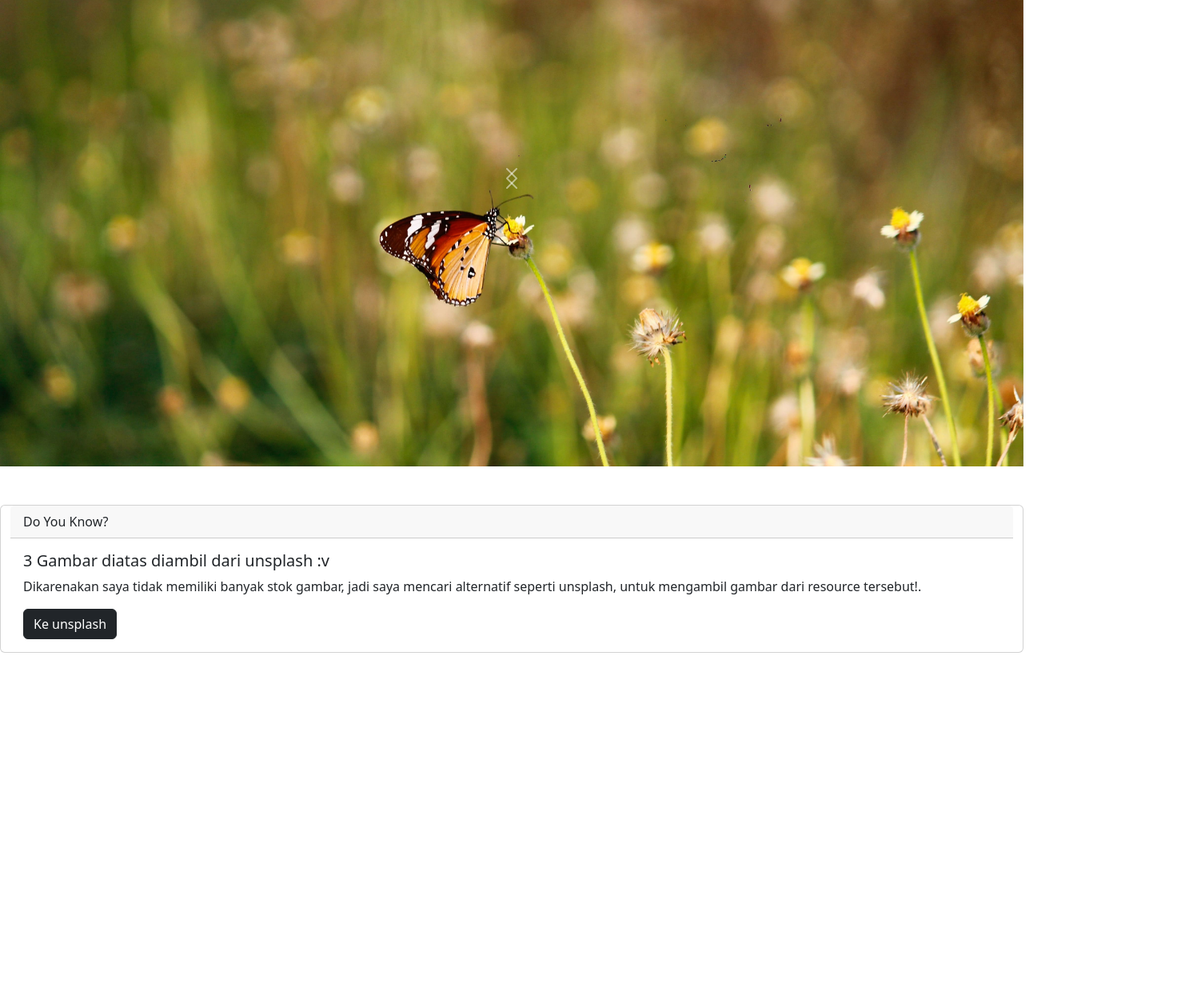
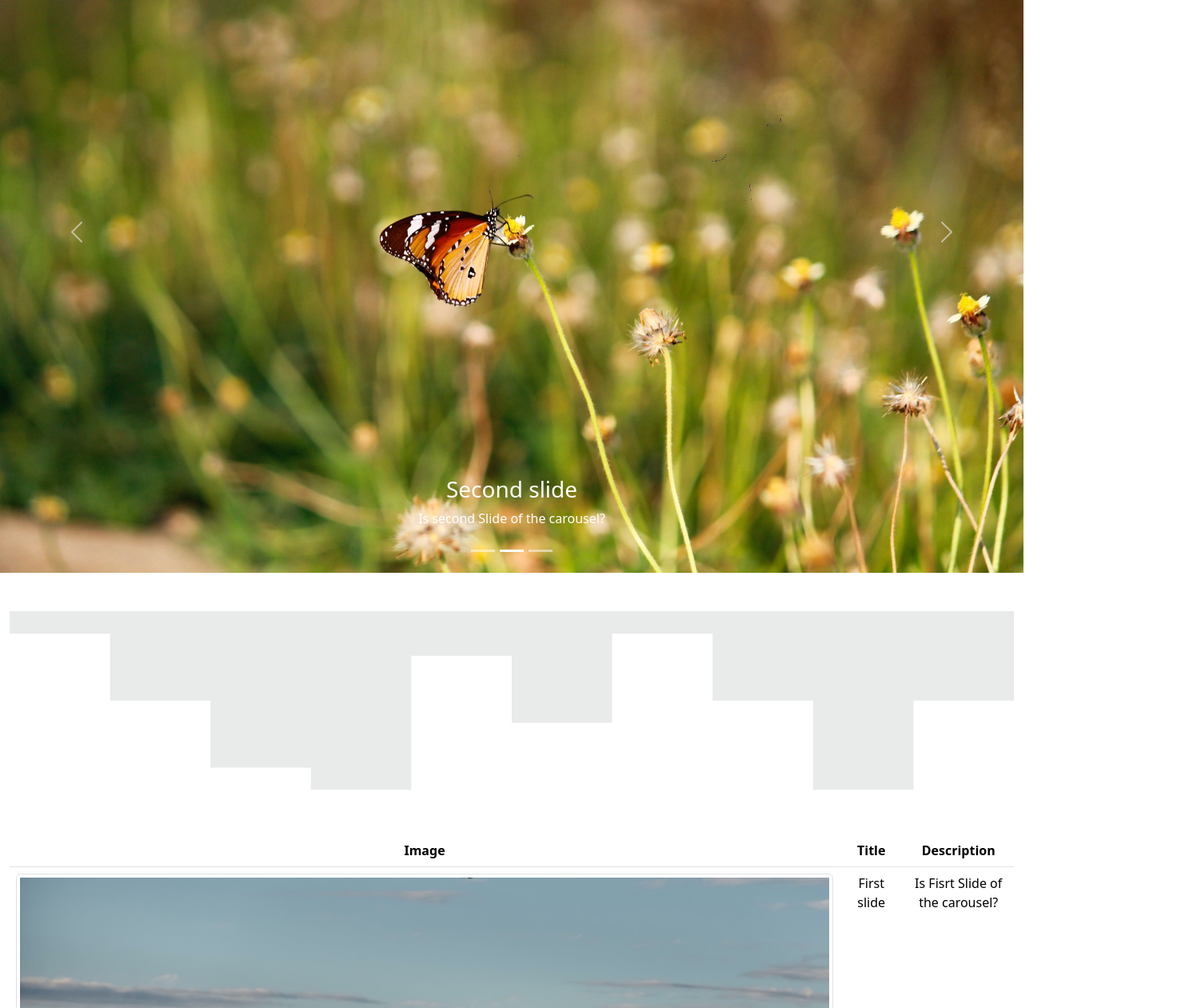
Before and after one commit to RidwanXyZ/myreactapp, a React (Create React App) app: page / in a window 1280 px wide. Shown: the part 193-1453 px from the top of the page at 80% size, 1472 px wide, since content can reach past the window. Before the commit the page ends 1009 px from the top, so only its background shows below. Built offline with nearby package versions, Linux system fonts and the light colour scheme.

Commit message:
huuhuhuhhh anja

```diff
--- a/package.json
+++ b/package.json
@@ -11,6 +11,7 @@
     "react-bootstrap": "^2.7.4",
     "react-dom": "^18.2.0",
     "react-scripts": "5.0.1",
+    "styled-component": "^2.8.0",
     "web-vitals": "^2.1.4"
   },
   "scripts": {
--- a/public/index.html
+++ b/public/index.html
@@ -2,14 +2,14 @@
 <html lang="en">
   <head>
     <meta charset="utf-8" />
-    <link rel="icon" href="%PUBLIC_URL%/favicon.ico" />
+    <link rel="icon" href="%PUBLIC_URL%/img/img3.png" />
     <meta name="viewport" content="width=device-width, initial-scale=1" />
     <meta name="theme-color" content="#000000" />
     <meta
       name="description"
-      content="Web site created using create-react-app"
+      content="Suka suka lu aja dah bang, capek gua"
     />
-    <link rel="apple-touch-icon" href="%PUBLIC_URL%/logo192.png" />
+    <link rel="apple-touch-icon" href="%PUBLIC_URL%/img/img3.png" />
     <!--
       manifest.json provides metadata used when your web app is installed on a
       user's mobile device or desktop. See https://developers.google.com/web/fundamentals/web-app-manifest/
@@ -24,7 +24,7 @@
       work correctly both with client-side routing and a non-root public URL.
       Learn how to configure a non-root public URL by running `npm run build`.
     -->
-    <title>React App</title>
+    <title>Ridwan Wiki Saputro | Web</title>
   </head>
   <body>
     <noscript>You need to enable JavaScript to run this app.</noscript>
--- a/src/Home.jsx
+++ b/src/Home.jsx
@@ -1,71 +1,91 @@
-import { Card, Button } from "react-bootstrap";
-import Carousel from "react-bootstrap/Carousel";
-import styled from 'styled-components';
-
-
-
+import { Container, Stack, Carousel, Table, Button } from "react-bootstrap";
+import { useState, useEffect } from "react";
+let API = "https://ridwandev.xyz/api/detik";
 
 export default function Home() {
+  const [detik, setDetik] = useState([]);
+  const [img, setImg] = useState([
+    {
+      src: "/img/img1.jpg",
+      title: "First slide",
+      desc: "Is Fisrt Slide of the carousel?",
+    },
+    {
+      src: "/img/img2.jpg",
+      title: "Second  slide",
+      desc: "Is second  Slide of the carousel?",
+    },
+    {
+      src: "/img/img3.jpg",
+      title: "Third  slide",
+      desc: "Is Third  Slide of the carousel?",
+    },
+  ]);
+
+  // useEffect(() => {
+  //   fetch(API)
+  //     .then((res) => res.json())
+  //     .then((data) => {
+  //       console.log(data);
+  //       setDetik(data);
+  //     })
+  //     .catch((err) => {
+  //       console.log(err);
+  //     });
+  // }, []);
+
   return (
-    <div id="home">
-      <div>
-      <Carousel slide={true} className="ratio ratio-16x9">
-        <Carousel.Item className="mcarousel">
-          <img
-            className="d-block img-fluid"
-            src="/img/img1.jpg"
-            alt="First slide"
-            fluid
-          />
-          <Carousel.Caption>
-            <h3>First slide label</h3>
-            <p>Nulla vitae elit libero, a pharetra augue mollis interdum.</p>
-          </Carousel.Caption>
-        </Carousel.Item>
-        <Carousel.Item className="mcarousel">
-          <img
-            className="d-block img-fluid"
-            src="/img/img2.jpg"
-            alt="Second slide"
-            fluid
-          />
-
-          <Carousel.Caption>
-            <h3>Second slide label</h3>
-            <p>Lorem ipsum dolor sit amet, consectetur adipiscing elit.</p>
-          </Carousel.Caption>
-        </Carousel.Item>
-        <Carousel.Item  className="mcarousel">
-          <img
-            className="d-block img-fluid"
-            src="/img/img3.jpg"
-            alt="Third slide"
-            fluid
-          />
-
-          <Carousel.Caption>
-            <h3>Third slide label</h3>
-            <p>
-              Praesent commodo cursus magna, vel scelerisque nisl consectetur.
-            </p>
-          </Carousel.Caption>
-        </Carousel.Item>
+    <div className="home">
+      <Carousel className="">
+        {img.map((item, index) => (
+          <Carousel.Item key={index}>
+            <img className="d-block w-100" src={item.src} alt={item.title} />
+            <Carousel.Caption>
+              <h3>{item.title}</h3>
+              <p>{item.desc}</p>
+            </Carousel.Caption>
+          </Carousel.Item>
+        ))}
       </Carousel>
-      </div>
-      <br />
-      <br />
-    <Card className="mt-30px container-fluid">
-    {/*Cards */}
-      <Card.Header>Do You Know?</Card.Header>
-      <Card.Body>
-        <Card.Title>3 Gambar diatas diambil dari unsplash :v</Card.Title>
-        <Card.Text>
-            Dikarenakan saya tidak memiliki banyak stok gambar, jadi saya mencari alternatif seperti unsplash, untuk mengambil gambar dari resource tersebut!.
-        </Card.Text>
-        <Button variant="dark">Ke unsplash</Button>
-      </Card.Body>
-    </Card>
+      <Container fluid className="mt-5 text-center">
+        <svg xmlns="http://www.w3.org/2000/svg" viewBox="0 0 1440 320">
+          <path
+            fill="#273036"
+            fillOpacity="0.1"
+            d="M0,160L0,32L144,32L144,128L288,128L288,224L432,224L432,256L576,256L576,64L720,64L720,160L864,160L864,32L1008,32L1008,128L1152,128L1152,256L1296,256L1296,128L1440,128L1440,0L1296,0L1296,0L1152,0L1152,0L1008,0L1008,0L864,0L864,0L720,0L720,0L576,0L576,0L432,0L432,0L288,0L288,0L144,0L144,0L0,0L0,0Z"
+          ></path>
+        </svg>
+        <Stack direction="horizontal">
+          <div className="table">
+            <Table>
+              <thead>
+                <tr>
+                  <th>Image</th>
+                  <th>Title</th>
+                  <th>Description</th>
+                </tr>
+              </thead>
+              <tbody>
+                {img.map((item, index) => (
+                  <tr key={index}>
+                    <td>
+                      <img
+                        className="d-block w-100 img-thumbnail"
+                        width={40}
+                        height={120}
+                        src={item.src}
+                        alt={item.title}
+                      />
+                    </td>
+                    <td>{item.title}</td>
+                    <td>{item.desc}</td>
+                  </tr>
+                ))}
+              </tbody>
+            </Table>
+          </div>
+        </Stack>
+      </Container>
     </div>
-
   );
 }
--- a/src/index.css
+++ b/src/index.css
@@ -11,14 +11,3 @@ code {
   font-family: source-code-pro, Menlo, Monaco, Consolas, 'Courier New',
     monospace;
 }
-.mcarousel {
-  display: flex;
-  align-items: center;
-  justify-content: center;
-  height: 100vh;
-}
-  img {
-    max-height: 100%;
-    max-width: 100%;
-    object-fit: contain;
-  }
```
Also changed, not shown: 1 other file (tests, documents, lock files or other folders).
